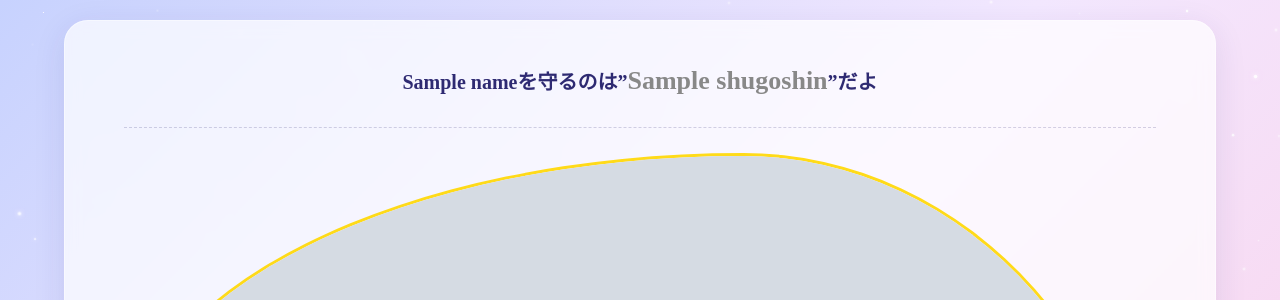
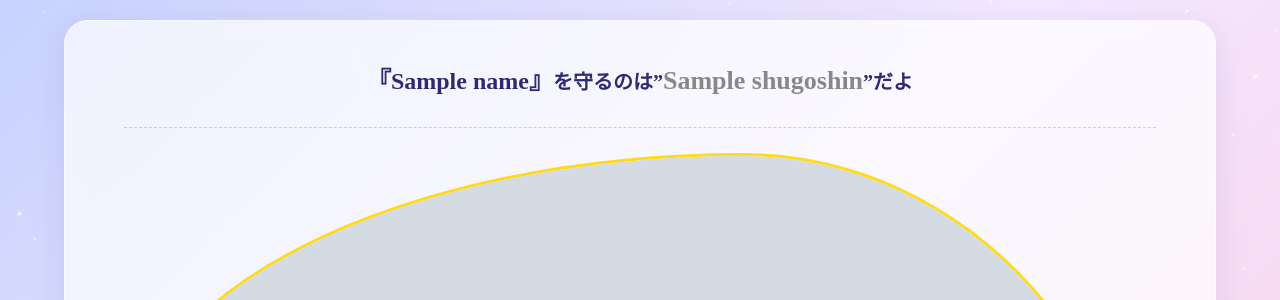
Before and after one commit to mo3-max/fortune-app, a Flask app: template templates/result.html in a window 1280 px wide. Shown: the top 300 px of the page. Run offline with Flask 3, Linux system fonts and the light colour scheme; the template is opened without the code that fills it: most values are stand-ins (such as "Sample title", 1, 10 or a date in 2020); grey boxes marked "Sample" are stand-in pictures.

Commit message:
Add files via upload

```diff
--- a/static/css/style.css
+++ b/static/css/style.css
@@ -168,6 +168,12 @@ h1 {
 /* ==========================================================================
    3. 共通UI・装飾（ボタン・画像・エフェクトなど）
    ========================================================================== */
+
+.user-name {
+    font-size: 24px;
+    font-weight: bold;
+}
+
 .fortune-btn {
     background-color: var(--text-dark-purple);
     color: #ffffff;
--- a/templates/result.html
+++ b/templates/result.html
@@ -20,8 +20,10 @@
         <div class="fortune-card">
 
             <section class="god-intro">
-                <p>{{ name }}<br class="sp-only">を守るのは”<strong class="shugoshin-highlight"
-                        data-color="{{ shugoshin.color }}">{{ shugoshin.name }}</strong>”だよ</p>
+                <p>
+                    <span class="user-name">『{{ name }}』</span><br class="sp-only">を守るのは”<strong
+                        class="shugoshin-highlight" data-color="{{ shugoshin.color }}">{{ shugoshin.name }}</strong>”だよ
+                </p>
             </section>
             <hr>
             <div class="shugoshin-image">
```
